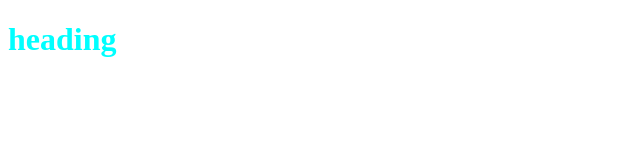
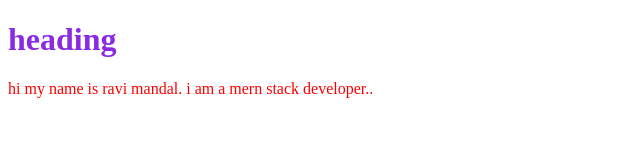
Before and after one commit to 2820007/Css-, a plain HTML site: page index.html in a window 1280 px wide. Shown: the whole page, without its empty margins (0-640 px from the left). Drawn offline with Linux system fonts and the light colour scheme.

Commit message:
selector applied

```diff
--- a/index.html
+++ b/index.html
@@ -15,7 +15,9 @@
 <body>
     <!-- inline css -->
      <!-- <h1 style="color: brown;"> heading </h1> -->
-      <h1>heading</h1>
+      <h1 class="text">heading</h1>
+      <p class="text" id="para">hi my name is ravi mandal. i am a mern stack developer..</p>
+
 
 
 </body>
--- a/style.css
+++ b/style.css
@@ -1,3 +1,19 @@
+
+/*element selector  */
 h1{
     color: aqua;
 }
+/* universal selector */
+/* *{
+    background-color: aqua;
+} */
+
+/* class selector */
+.text{
+    color: blueviolet;
+}
+
+/* Id selector */
+#para{
+    color: red;
+}
```
